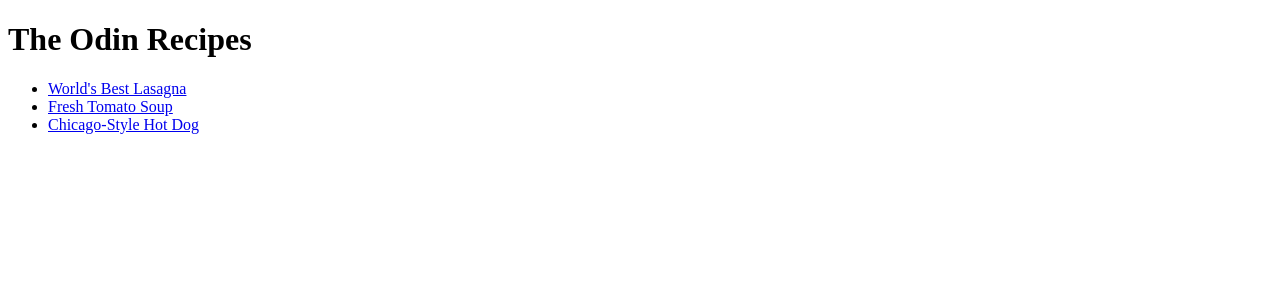
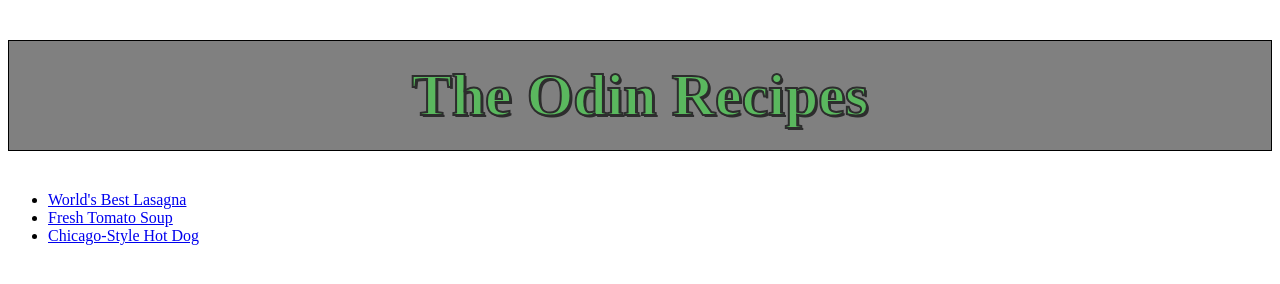
Before and after one commit to Grzegorz8x8x/odin-recipes, a plain HTML site: page index.html in a window 1280 px wide. Drawn offline with Linux system fonts and the light colour scheme.

Commit message:
Create and conncet style.css to index.html and add first style to h1 tag

```diff
--- a/index.html
+++ b/index.html
@@ -5,6 +5,7 @@
     <meta http-equiv="X-UA-Compatible" content="IE=edge">
     <meta name="viewport" content="width=device-width, initial-scale=1.0">
     <title>Odin Recipes</title>
+    <link rel="stylesheet" href="style.css">
 </head>
 <body>
     <h1>The Odin Recipes</h1>
--- /dev/null
+++ b/style.css
@@ -0,0 +1,10 @@
+h1{
+    color: #5ab85e;
+    background-color: gray;
+    text-align: center;
+    font-size: 60px;
+    -webkit-text-stroke: 2px rgb(45, 45, 45);
+    text-shadow: 2px 2px rgb(45, 45, 45);
+    padding: 20px;
+    border: 1px solid black;
+}
```
